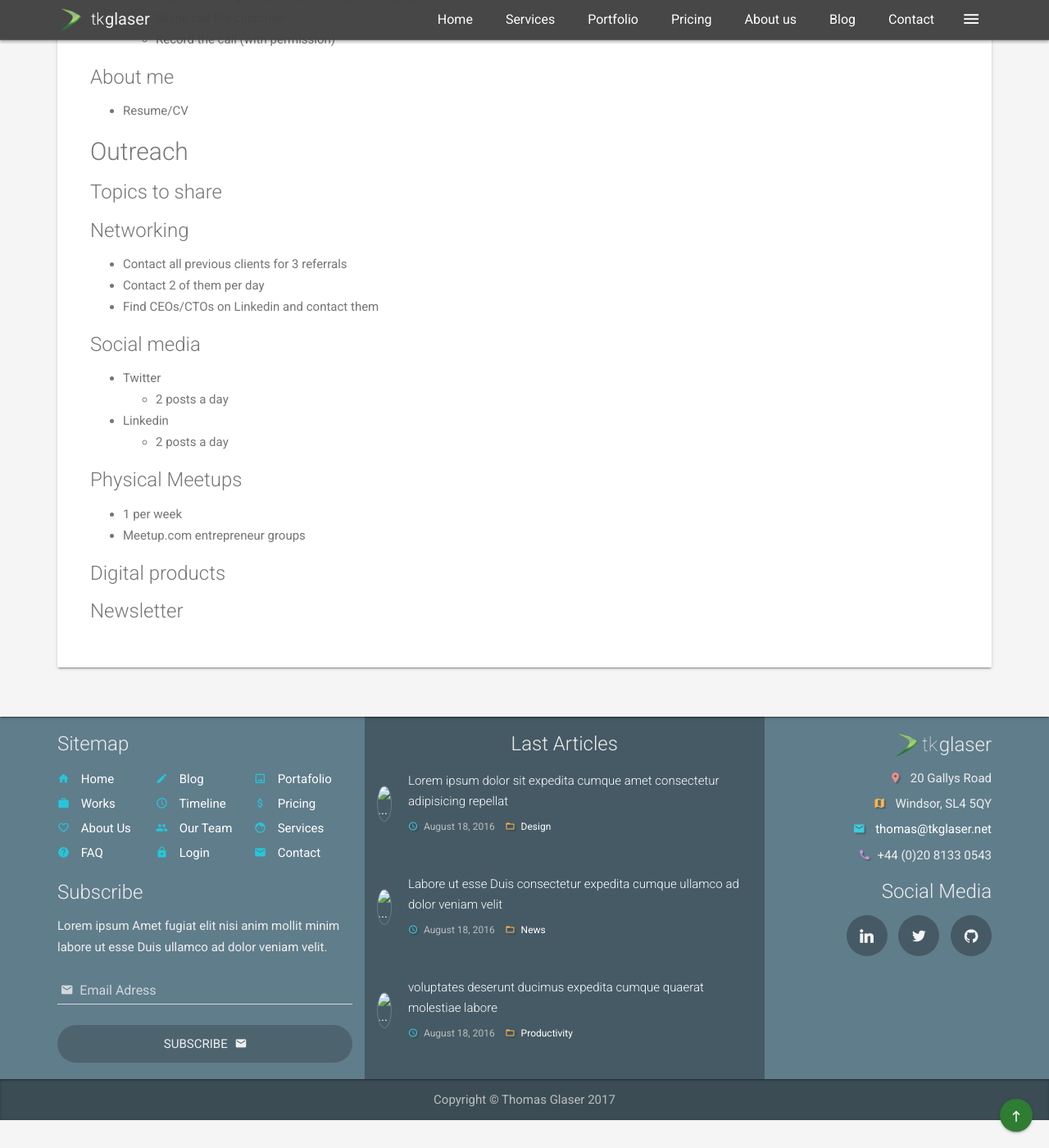
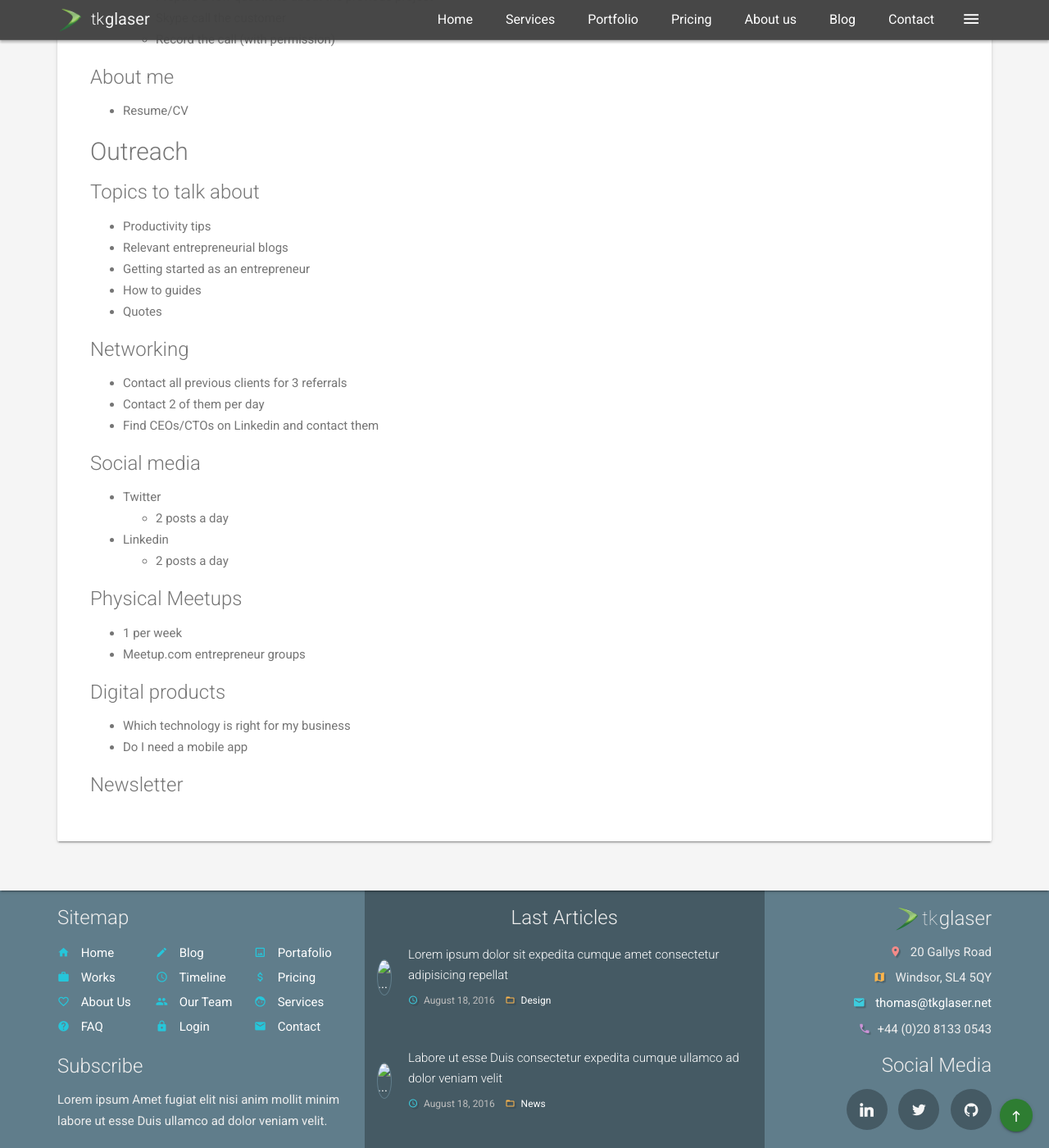
Before and after one commit to tkglaser/tkglaser.github.io, a Jekyll site: the page built from marketing-strategy.md, in a window 1280 px wide and 1400 px high, scrolled down 1317 px. Shown: the whole window at 82% size. Built offline with Jekyll 4.4.1, drawn with Linux system fonts in a browser that asks for light colours.

Commit message:
strategy

```diff
--- a/marketing-strategy.md
+++ b/marketing-strategy.md
@@ -47,7 +47,12 @@ Marketing strategy/braindump for tkglaser consulting.
 - Resume/CV
 
 ## Outreach
-### Topics to share
+### Topics to talk about
+- Productivity tips
+- Relevant entrepreneurial blogs
+- Getting started as an entrepreneur
+- How to guides
+- Quotes
 
 ### Networking
 - Contact all previous clients for 3 referrals
@@ -65,5 +70,7 @@ Marketing strategy/braindump for tkglaser consulting.
 - Meetup.com entrepreneur groups
 
 ### Digital products
+- Which technology is right for my business
+- Do I need a mobile app
 
 ### Newsletter
```
